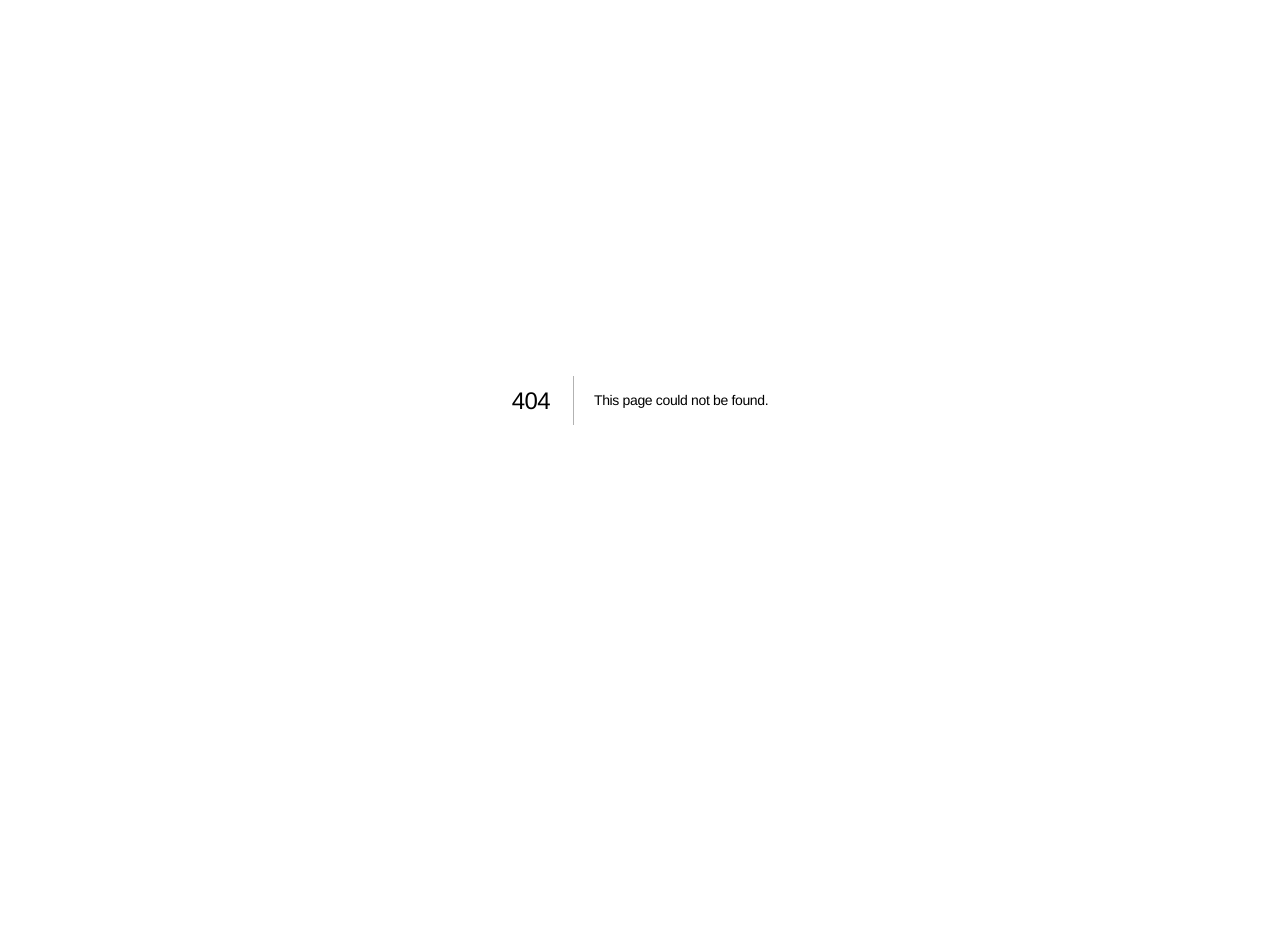
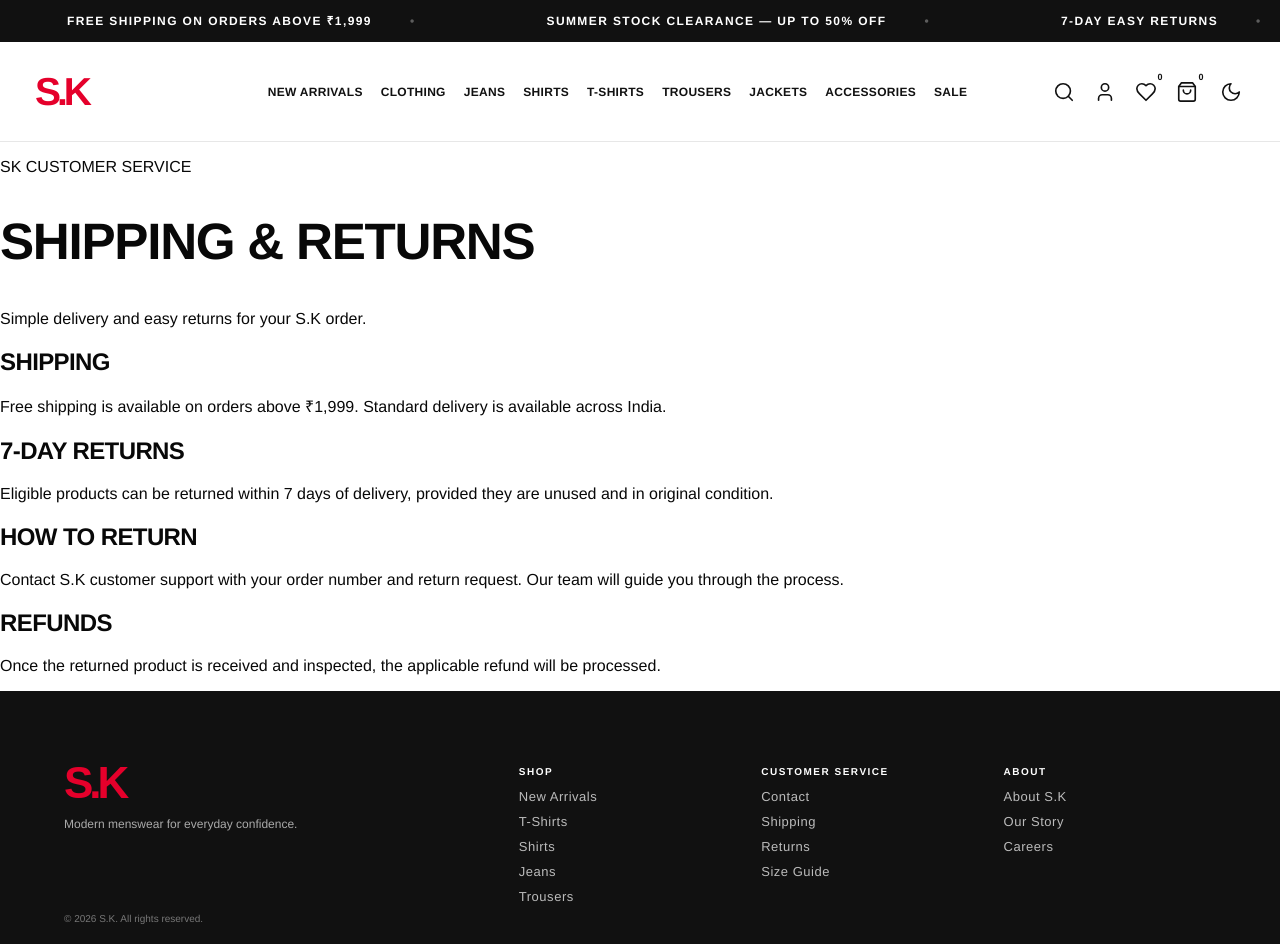
Before and after one commit to sanketkamboj13/SK, a Next.js app: page /returns in a window 1280 px wide. Before the commit this address had no page. Before the commit the page ends 800 px from the top, so only its background shows below. Built offline with nearby package versions, Linux system fonts and the light colour scheme.

Commit message:
Add returns page

```diff
--- /dev/null
+++ b/app/returns/page.tsx
@@ -0,0 +1,57 @@
+import { Header, Footer } from "../components";
+
+export default function ReturnsPage() {
+  return (
+    <>
+      <Header />
+
+      <main className="returns-page">
+        <section className="returns-hero">
+          <p>SK CUSTOMER SERVICE</p>
+          <h1>SHIPPING & RETURNS</h1>
+          <p>
+            Simple delivery and easy returns for your S.K order.
+          </p>
+        </section>
+
+        <section className="returns-content">
+          <div>
+            <h2>SHIPPING</h2>
+            <p>
+              Free shipping is available on orders above ₹1,999.
+              Standard delivery is available across India.
+            </p>
+          </div>
+
+          <div>
+            <h2>7-DAY RETURNS</h2>
+            <p>
+              Eligible products can be returned within 7 days of
+              delivery, provided they are unused and in original
+              condition.
+            </p>
+          </div>
+
+          <div>
+            <h2>HOW TO RETURN</h2>
+            <p>
+              Contact S.K customer support with your order number
+              and return request. Our team will guide you through
+              the process.
+            </p>
+          </div>
+
+          <div>
+            <h2>REFUNDS</h2>
+            <p>
+              Once the returned product is received and inspected,
+              the applicable refund will be processed.
+            </p>
+          </div>
+        </section>
+      </main>
+
+      <Footer />
+    </>
+  );
+}
```
